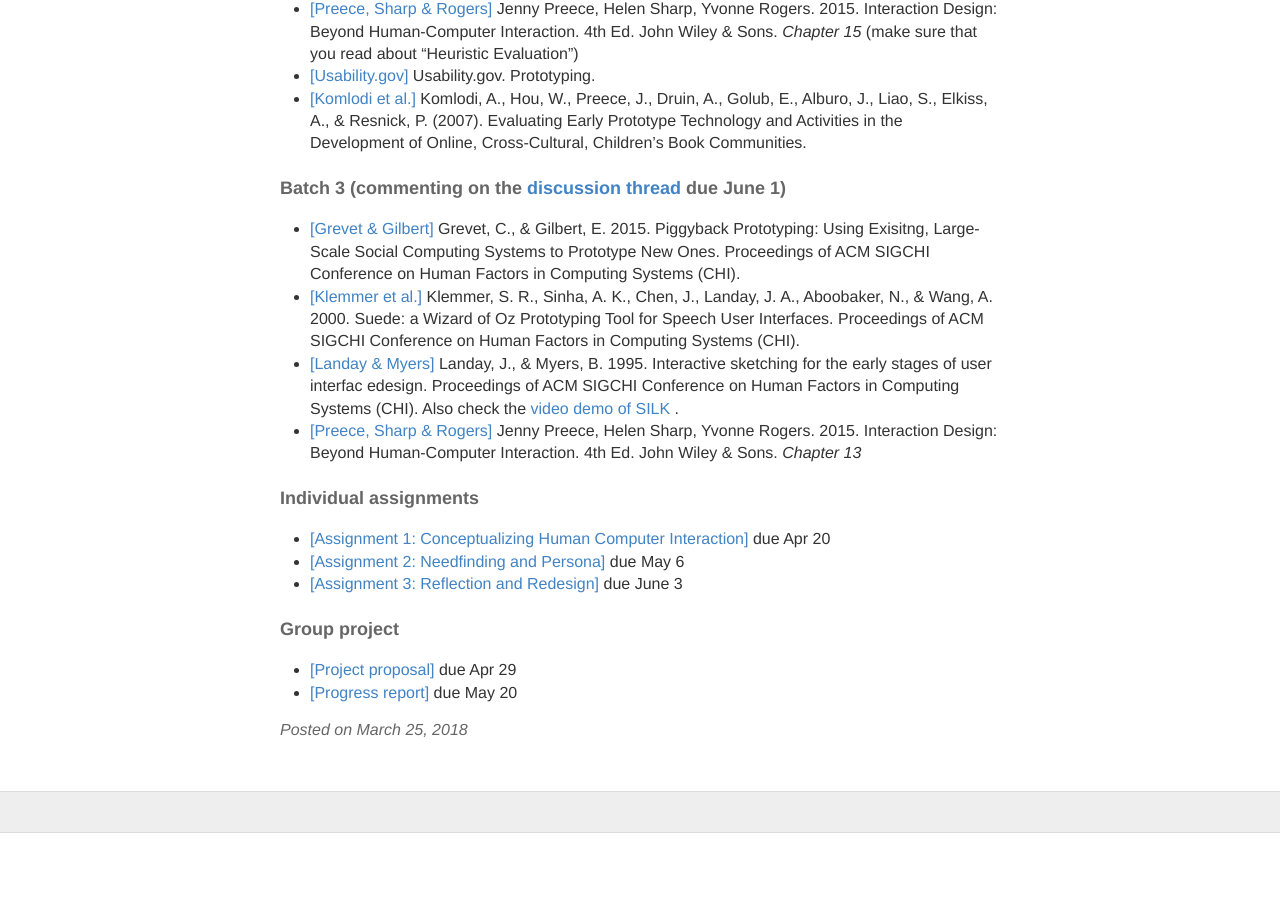
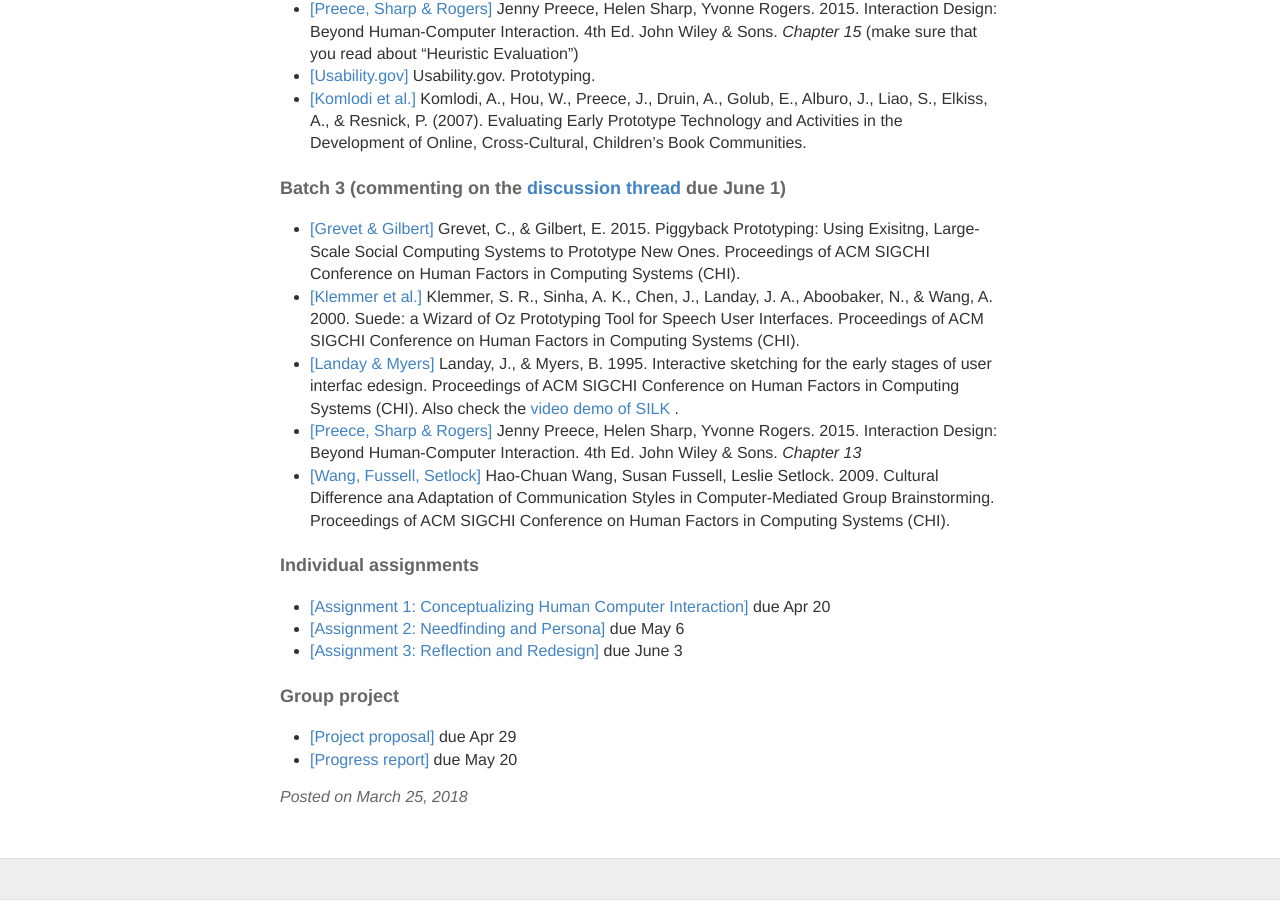
Before and after one commit to hciwang/hciwang.github.io, a Jekyll site: the page built from _posts/2018-3-25-lectures.md, in a window 1280 px wide and 900 px high, scrolled down 3789 px. Built offline with Jekyll 4.4.1, drawn with Linux system fonts in a browser that asks for light colours; before the commit the page ends 4622 px from its top, so only the background shows below that.

Commit message:
Update 2018-3-25-lectures.md

```diff
--- a/_posts/2018-3-25-lectures.md
+++ b/_posts/2018-3-25-lectures.md
@@ -124,6 +124,7 @@ Week 10
 - [[Klemmer et al.]](https://canvas.ucdavis.edu/courses/225630/files?preview=3573169) Klemmer, S. R., Sinha, A. K., Chen, J., Landay, J. A., Aboobaker, N., & Wang, A. 2000. Suede: a Wizard of Oz Prototyping Tool for Speech User Interfaces. Proceedings of ACM SIGCHI Conference on Human Factors in Computing Systems (CHI).
 - [[Landay & Myers]](https://dl.acm.org/citation.cfm?id=223910) Landay, J., & Myers, B. 1995. Interactive sketching for the early stages of user interfac edesign. Proceedings of ACM SIGCHI Conference on Human Factors in Computing Systems (CHI). Also check the [video demo of SILK](https://www.youtube.com/watch?v=VLQcW6SpJ88) .
 -  [[Preece, Sharp & Rogers]](http://www.id-book.com/) Jenny Preece, Helen Sharp, Yvonne Rogers. 2015. Interaction Design: Beyond Human-Computer Interaction. 4th Ed. John Wiley & Sons.  *Chapter 13*
+-  [[Wang, Fussell, Setlock]](http://www.cs.cornell.edu/~haochuan/manuscripts/WangFussellSetlock_CHI_09.pdf) Hao-Chuan Wang, Susan Fussell, Leslie Setlock. 2009. Cultural Difference ana Adaptation of Communication Styles in Computer-Mediated Group Brainstorming.  Proceedings of ACM SIGCHI Conference on Human Factors in Computing Systems (CHI).
 
 
 
```
